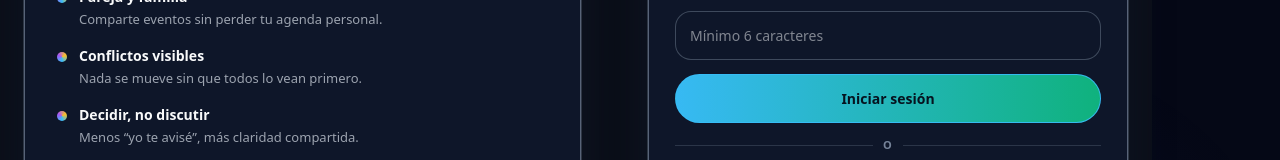
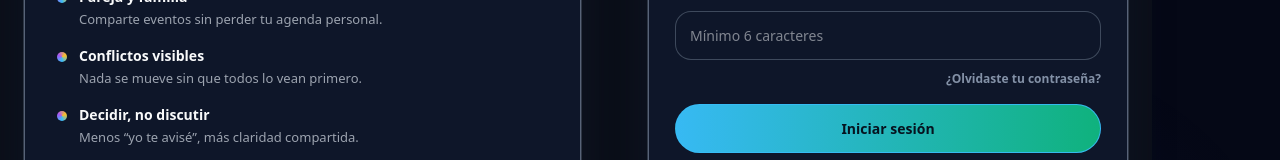
Before and after one commit to Fgainzall/syncplans-app, a Next.js app: page /auth/login in a window 1280 px wide. Shown: the part 407-567 px from the top of the page. Built offline with nearby package versions, Linux system fonts and the light colour scheme; no server answers.

Commit message:
Add forgot password action to login

```diff
--- a/src/app/auth/login/LoginClient.tsx
+++ b/src/app/auth/login/LoginClient.tsx
@@ -224,7 +224,14 @@ export default function LoginClient() {
               disabled={isBusy}
             />
           </div>
-
+<button
+  type="button"
+  onClick={() => router.push("/auth/reset-password")}
+  style={forgotButtonStyle}
+  disabled={isBusy}
+>
+  ¿Olvidaste tu contraseña?
+</button>
           {error && <div style={errorBoxStyle}>{error}</div>}
 
           <button type="submit" disabled={!canSubmit} style={primaryButtonStyle}>
@@ -377,3 +384,15 @@ const helperTextStyle: CSSProperties = {
   lineHeight: 1.6,
   color: "rgba(148,163,184,0.82)",
 };
+const forgotButtonStyle: CSSProperties = {
+  justifySelf: "end",
+  marginTop: -4,
+  marginBottom: 2,
+  padding: 0,
+  border: "none",
+  background: "transparent",
+  color: "rgba(148,163,184,0.88)",
+  fontSize: 12,
+  fontWeight: 700,
+  cursor: "pointer",
+};
```
